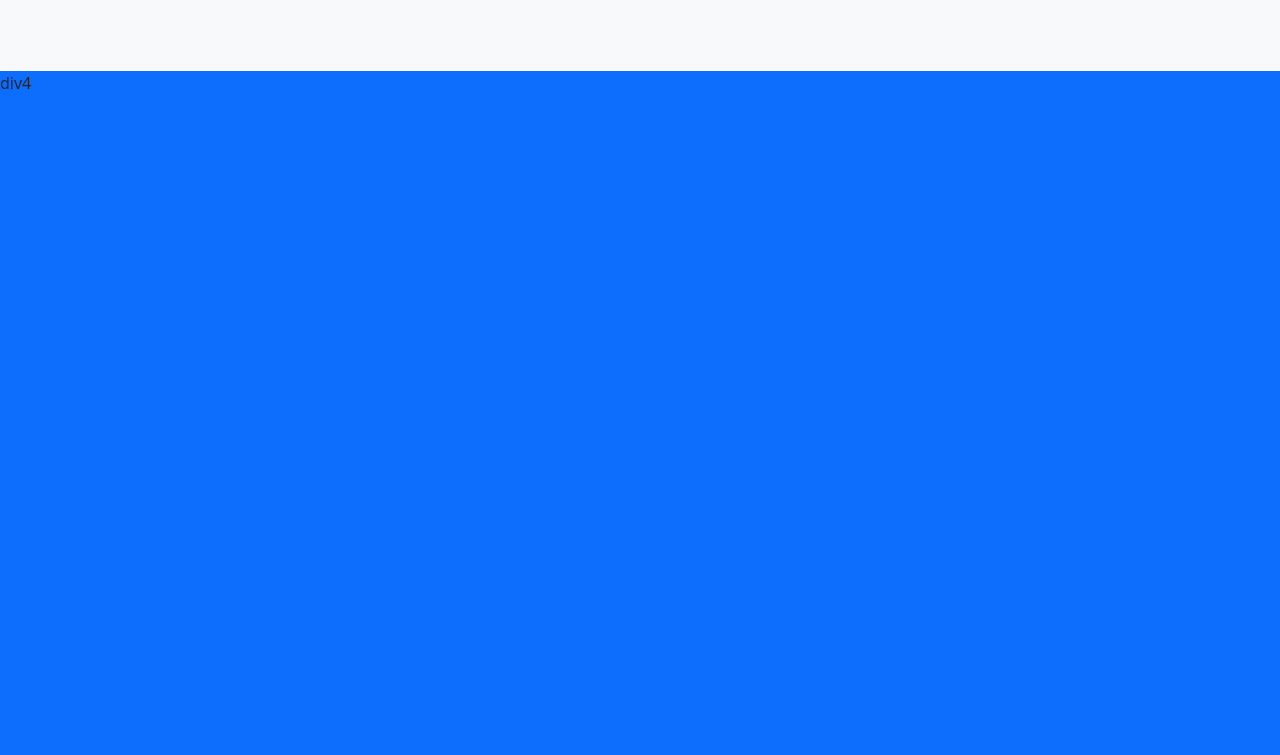
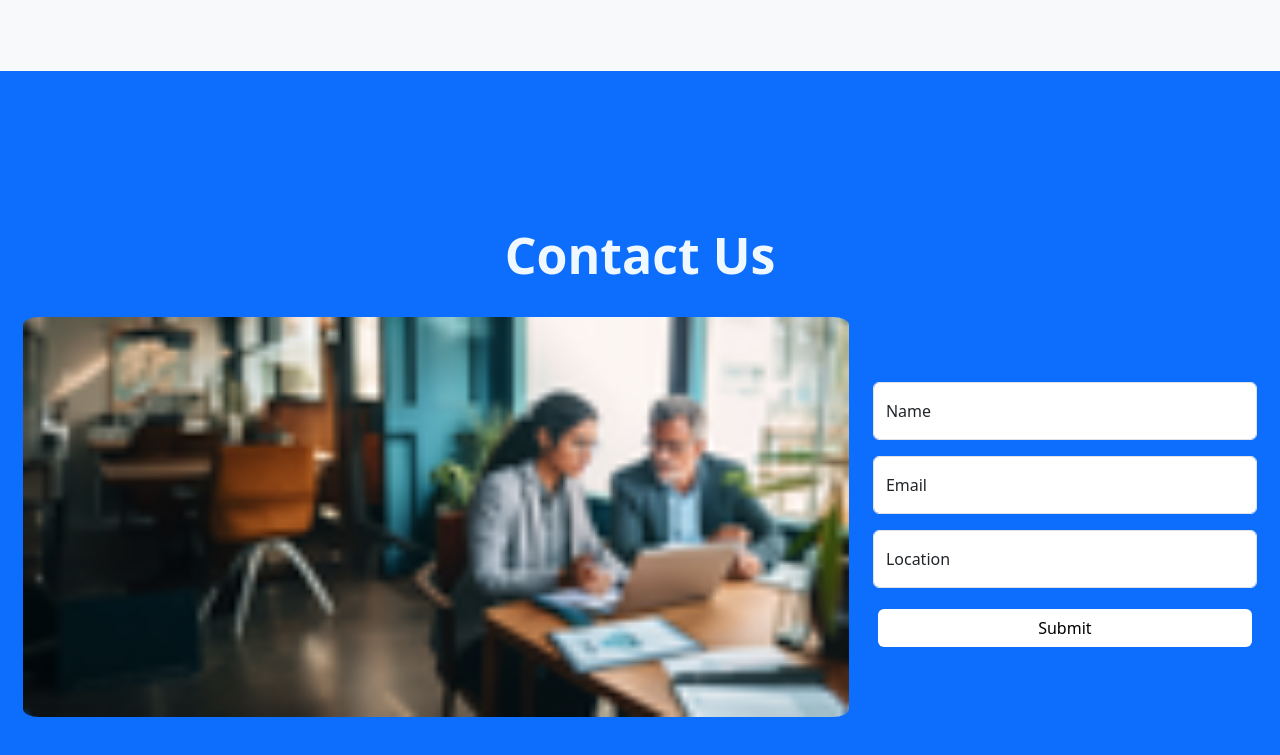
Before and after one commit to NotLovishGarg/Razorpay, a website: page index.html in a window 1280 px wide. Shown: the part 2329-3084 px from the top of the page. Drawn offline with nearby package versions, Linux system fonts and the light colour scheme; a small style sheet from the web is missing.

Commit message:
contact section and initial front end complete

```diff
--- a/index.html
+++ b/index.html
@@ -254,8 +254,62 @@
                     </div>
                 </div>
             </div>
-            <div id="div4" class="bg-primary" style="height: 100vh">
-                div4
+            <div id="div4" class="bg-primary" style="height: 100vh ; display: flex;flex-direction: column;padding: 1rem; align-items: center; justify-content: center;">
+                <h3 style="margin-bottom: 2rem;font-size: 50px;color: aliceblue; font-family: system-ui, -apple-system, BlinkMacSystemFont, 'Segoe UI', Roboto, Oxygen, Ubuntu, Cantarell, 'Open Sans', 'Helvetica Neue', sans-serif; font-weight: bold;">Contact Us</h3>
+                <div class="form-holder" style="display: flex; justify-content: center; align-items: center;">
+                    <div class="row" style="display: flex; justify-content: center; align-items: center;">
+                    <div class="col md" style="display: flex; justify-content: center; align-self: center;">
+                        <img src="assets/financialservice.png" style="height: 50vh; border-radius: 2%;" alt="">
+                    </div>
+                    <div class="col md">
+
+                        <div class="form-floating mb-3">
+                            <input
+                                type="text"
+                                class="form-control"
+                                name="formId1"
+                                id="formId1"
+                                placeholder="Ex- John Doe"
+                            />
+                            <label for="formId1">Name</label>
+                        </div>
+                        <div class="form-floating mb-3">
+                            <input
+                                type="email"
+                                class="form-control"
+                                name="formId1"
+                                id="formId1"
+                                placeholder=""
+                            />
+                            <label for="formId1">Email</label>
+                        </div>
+                        <div class="form-floating mb-3" style="width: 30vw;">
+                            <input
+                                type="text"
+                                class="form-control"
+                                name="formId1"
+                                id="formId1"
+                                placeholder=""
+                            />
+                            <label for="formId1">Location</label>
+                        </div>
+
+                        <div class="d-grid gap-2">
+                            <button
+                            type="button"
+                            name=""
+                            id=""
+                            class="btn btn-submit "
+                            >
+                            Submit
+                            </button>
+                        </div>
+
+
+
+                    </div>
+                    </div>
+                </div>
             </div>
         </div>
     </div>
--- a/styles.css
+++ b/styles.css
@@ -109,3 +109,18 @@
     filter: blur(0); /* No blur for active card */
     opacity: 1; /* Fully opaque active card */
 }
+
+.btn-submit{
+    background-color: rgb(255, 255, 255) !important;
+    color: black !important;
+    border-radius: 2%;
+    padding: 10px 15px; /* Add some padding for better spacing */
+    transition: color 0.3s ease, text-decoration 0.3s ease; /* Smooth transition effect */
+    margin: 5px;
+    font-weight: bold;
+    font-family:system-ui, -apple-system, BlinkMacSystemFont, 'Segoe UI', Roboto, Oxygen, Ubuntu, Cantarell, 'Open Sans', 'Helvetica Neue', sans-serif;
+}
+.btn-submit:hover{
+    font-weight: bolder;
+    font-size: larger;
+}
```
Also changed, not shown: assets/financialservice.png (added).
